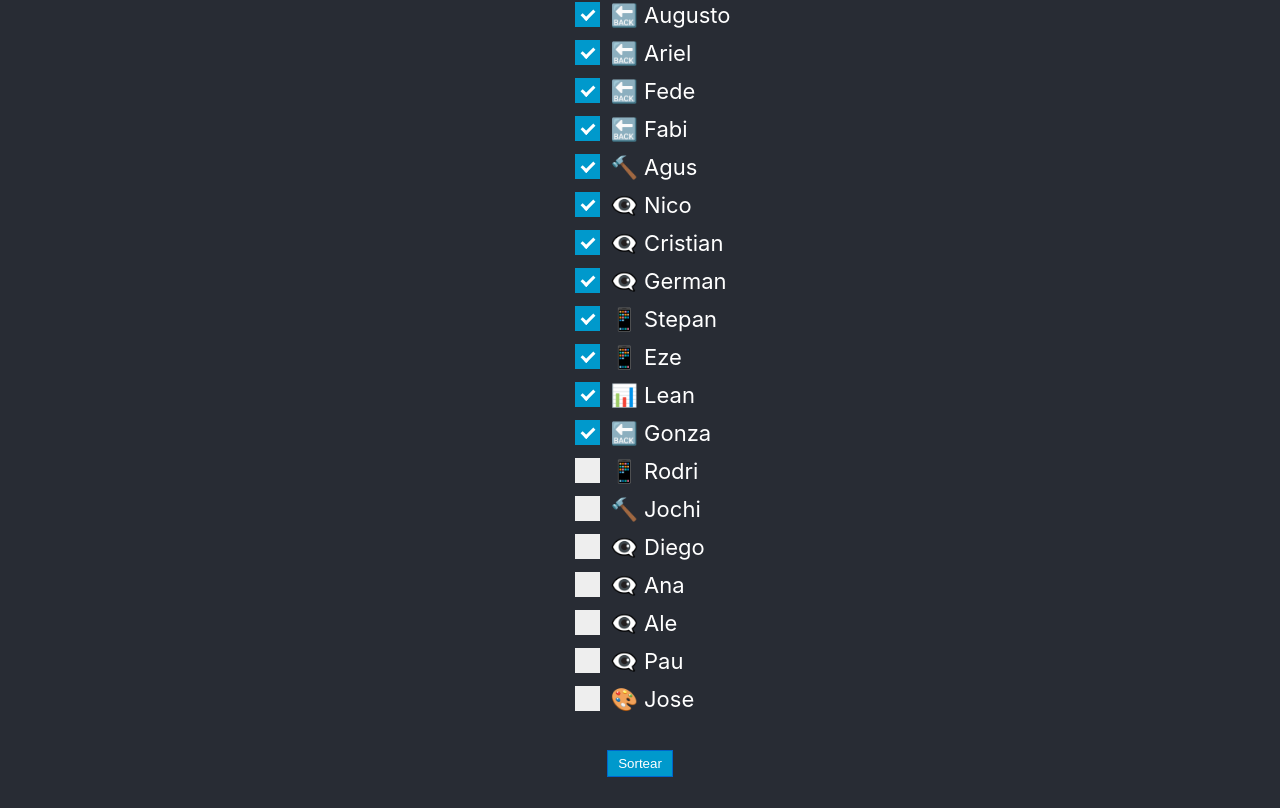
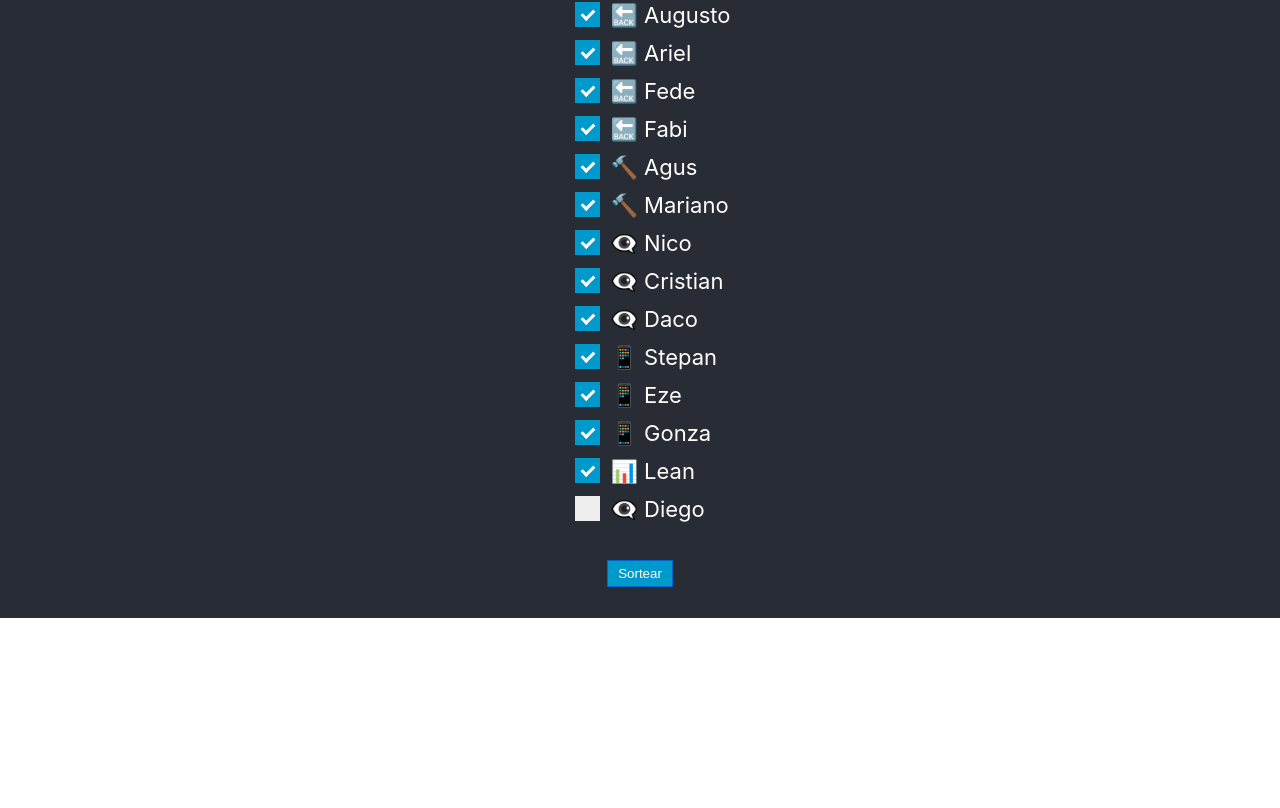
Before and after one commit to drprystupczuk/random-daily-meeting, a React (Create React App) app: page / in a window 1280 px wide. Shown: the part 503-1311 px from the top of the page. After the commit the page ends 1121 px from the top, so only its background shows below. Built offline with nearby package versions, Linux system fonts and the light colour scheme.

Commit message:
Updated list

```diff
--- a/src/App.js
+++ b/src/App.js
@@ -9,26 +9,29 @@ function App() {
   let [names, setNames] = useState(
   [
     [" 💯 Prystu 😎", true],
+
     [" 🔙 Valen", true],
     [" 🔙 Augusto", true],
     [" 🔙 Ariel", true],
     [" 🔙 Fede", true],
     [" 🔙 Fabi", true],
-    [" 🔨 Agus",  true],
-    [" 👁‍🗨 Nico",     true],
+
+    [" 🔨 Agus", true],
+    [" 🔨 Mariano", true],
+
+    [" 👁‍🗨 Nico", true],
     [" 👁‍🗨 Cristian", true],
-    [" 👁‍🗨 German", true],
-    [" 📱  Stepan",  true],
+    [" 👁‍🗨 Daco", true],
+
+    [" 📱  Stepan", true],
     [" 📱  Eze", true],
+    [" 📱  Gonza", true],
+
     [" 📊 Lean", true],
-    [" 🔙 Gonza", true],
-    [" 📱  Rodri", false],
-    [" 🔨 Jochi",  false],
+
+    // Not accepted meet
+
     [" 👁‍🗨 Diego", false],
-    [" 👁‍🗨 Ana",     false],
-    [" 👁‍🗨 Ale",     false],
-    [" 👁‍🗨 Pau",   false],
-    [" 🎨 Jose", false]
   ]);
 
   let [sortedNames, setSortedNames] = useState(null);
```
